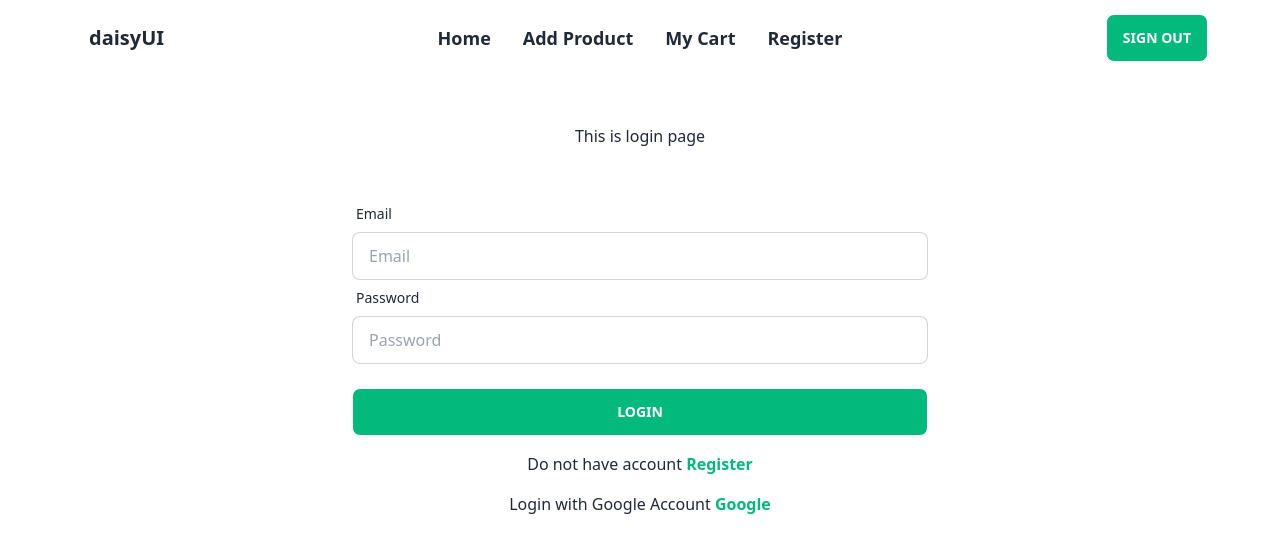
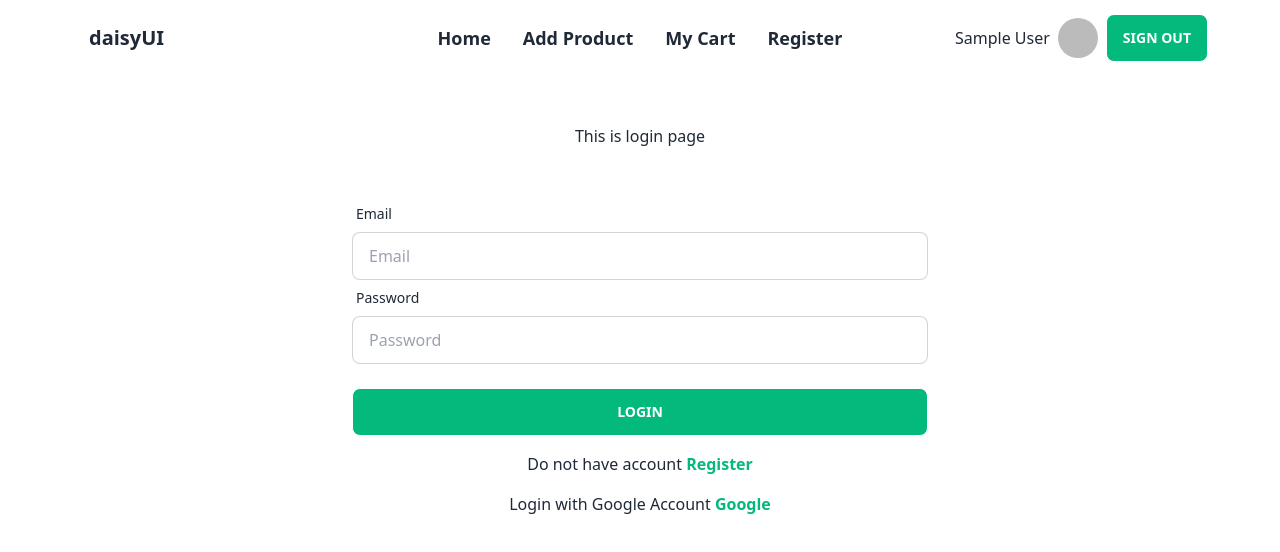
Before and after one commit to sohelranaweb/digitech-client, a React (Vite) app: page /login in a window 1280 px wide. Shown: the top 552 px of the page. Built offline with nearby package versions, Linux system fonts and the light colour scheme; no server answers; sample sign-in values are in the browser's storage.

Commit message:
sing In with Google

```diff
--- /dev/null
+++ b/src/pages/ErrorPage/ErrorPage.jsx
@@ -0,0 +1,19 @@
+import { Link } from "react-router-dom";
+
+const ErrorPage = () => {
+  return (
+    <div className=" mt-24">
+      <h1 className="text-3xl text-red-500 text-center">
+        Something went wrong!! 404
+      </h1>
+      <p className="text-center text-xl">
+        Go Back{" "}
+        <Link to="/" className="text-2xl text-[#03b97c] font-semibold">
+          Home
+        </Link>
+      </p>
+    </div>
+  );
+};
+
+export default ErrorPage;
--- a/src/pages/Login/Login.jsx
+++ b/src/pages/Login/Login.jsx
@@ -5,7 +5,7 @@ import "react-toastify/dist/ReactToastify.css";
 import { AuthContext } from "../../providers/AuthProvider";
 import Navbar from "../Shared/Navbar/Navbar";
 const Login = () => {
-  const { signIn } = useContext(AuthContext);
+  const { signIn, signInWithGoogle } = useContext(AuthContext);
   const location = useLocation();
   const navigate = useNavigate();
   console.log("locatin in the login page", location);
@@ -29,7 +29,17 @@ const Login = () => {
       });
   };
 
-  const handleloginGoogle = () => {};
+  const handleloginGoogle = () => {
+    signInWithGoogle()
+      .then((result) => {
+        const loggedUser = result.user;
+        console.log(loggedUser);
+        navigate(location?.state ? location.state : "/");
+      })
+      .catch((error) => {
+        console.log(error.message);
+      });
+  };
   return (
     <div>
       <Navbar></Navbar>
--- a/src/pages/Shared/Navbar/Navbar.jsx
+++ b/src/pages/Shared/Navbar/Navbar.jsx
@@ -100,6 +100,20 @@ const Navbar = () => {
         <ul className="menu menu-horizontal px-1">{navLinks}</ul>
       </div>
       <div className="navbar-end">
+        <div className="mr-2">
+          {user ? (
+            <div className="flex justify-center items-center">
+              <h1>{user.displayName}</h1>
+              <img
+                className="w-[40px] rounded-full ml-2"
+                src={user.photoURL}
+                alt=""
+              />
+            </div>
+          ) : (
+            ""
+          )}{" "}
+        </div>
         {user ? (
           <button
             onClick={handleSignOut}
--- a/src/providers/AuthProvider.jsx
+++ b/src/providers/AuthProvider.jsx
@@ -5,6 +5,7 @@ import {
   getAuth,
   onAuthStateChanged,
   signInWithEmailAndPassword,
+  signInWithPopup,
   signOut,
 } from "firebase/auth";
 const provider = new GoogleAuthProvider();
@@ -22,7 +23,9 @@ const AuthProvider = ({ children }) => {
     setLoading(true);
     return createUserWithEmailAndPassword(auth, email, password);
   };
-
+  const signInWithGoogle = () => {
+    return signInWithPopup(auth, provider);
+  };
   const signIn = (email, password) => {
     setLoading(true);
     return signInWithEmailAndPassword(auth, email, password);
@@ -47,6 +50,7 @@ const AuthProvider = ({ children }) => {
     user,
     loading,
     createUser,
+    signInWithGoogle,
     signIn,
     logOut,
   };
--- a/src/routes/Routes.jsx
+++ b/src/routes/Routes.jsx
@@ -14,6 +14,7 @@ const router = createBrowserRouter([
   {
     path: "/",
     element: <Root></Root>,
+
     children: [
       {
         path: "/",
```
